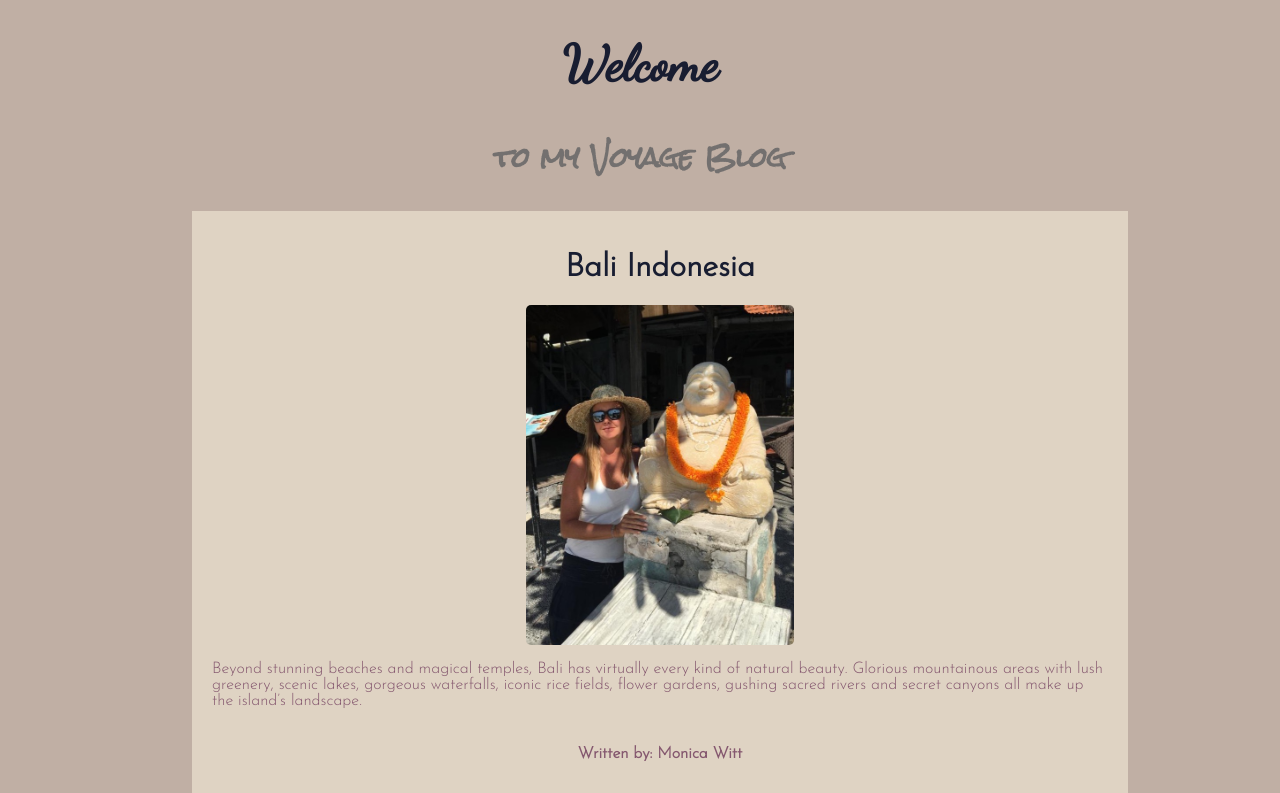
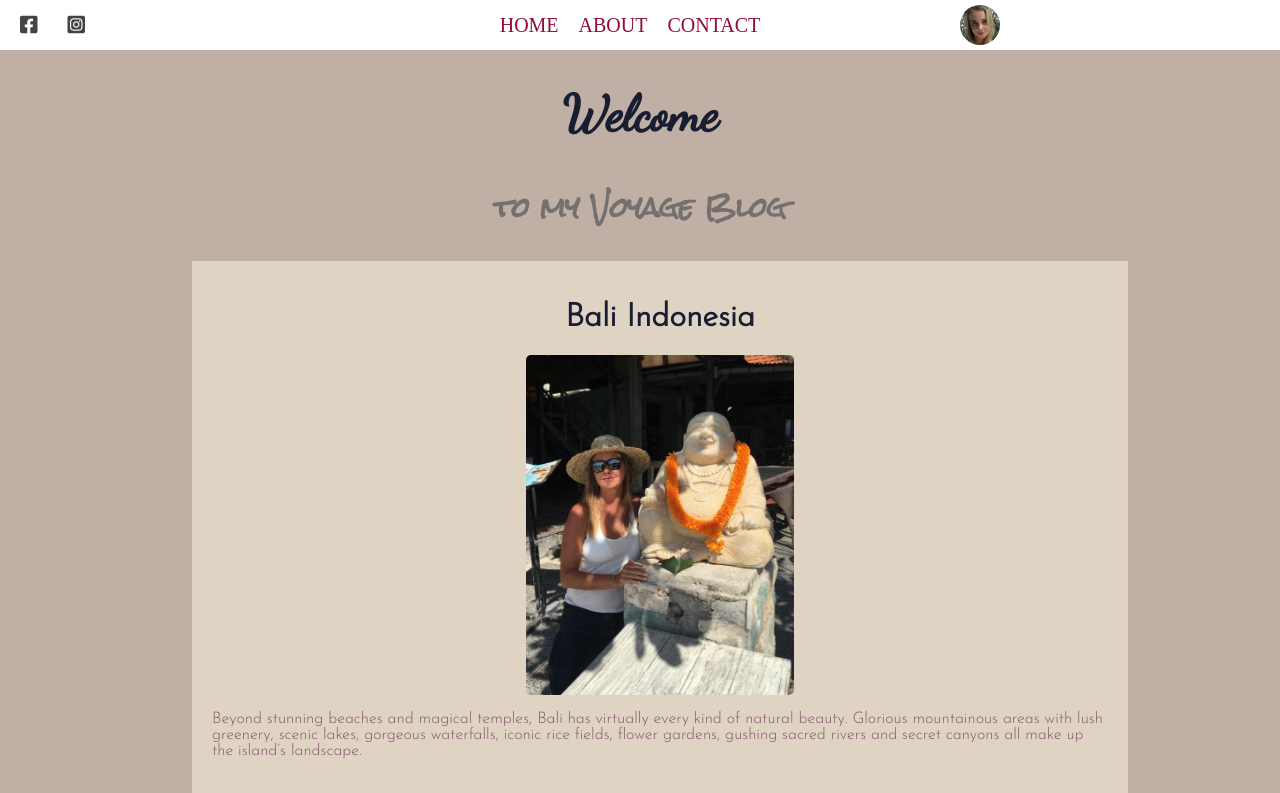
Before and after one commit to moniwitt/blogReactApp, a React (Create React App) app in the folder blogapp/: page / in a window 1280 px wide. Shown: the top 793 px of the page. Built offline with nearby package versions, Linux system fonts and the light colour scheme; a web font is replaced by a local one.

Commit message:
NavBar  final touch

```diff
--- a/blogapp/src/App.js
+++ b/blogapp/src/App.js
@@ -1,10 +1,12 @@
 import React from 'react';
 import './App.css';
 import Posts from './components/Posts/Posts';
+import TopBar from './components/TopBar/TopBar';
 
 const App = () => {
   return (
     <>
+      <TopBar />
       <div className="main-container">
         <h1 className="main-heading">Welcome</h1>
         <h2 className="second-heading"> to my Voyage Blog</h2>
--- a/blogapp/src/components/TopBar/TopBar.css
+++ b/blogapp/src/components/TopBar/TopBar.css
@@ -9,12 +9,16 @@
   align-items: center;
 }
 
-.topLeft, topRight {
+.topLeft, .topRight {
   flex: 3;
   display: flex;
   align-items: center;
   justify-items: center;
   cursor: pointer;
+}
+
+.topCenter{
+  flex: 6;
 }
 
 .topIcon {
@@ -31,16 +35,13 @@
   object-fit: cover;
 }
 
-.topCenter{
-  flex: 6;
-}
-
 .topList {
   display: flex;
   justify-content: center;
   margin: 0;
   padding: 0;
   list-style: none;
+  color: #900C3F;
 }
 
 .topListItem {
--- a/blogapp/src/components/TopBar/TopBar.js
+++ b/blogapp/src/components/TopBar/TopBar.js
@@ -11,9 +11,9 @@ const TopBar = () => {
       </div>
       <div className="topCenter">
         <ul className="topList">
-          <li ClassName="topListItem">HOME</li>
-          <li ClassName="topListItem">ABOUT</li>
-          <li ClassName="topListItem">CONTACT</li>
+          <li className="topListItem">HOME</li>
+          <li className="topListItem">ABOUT</li>
+          <li className="topListItem">CONTACT</li>
         </ul>
       </div>
       <div className="topRight">
```
